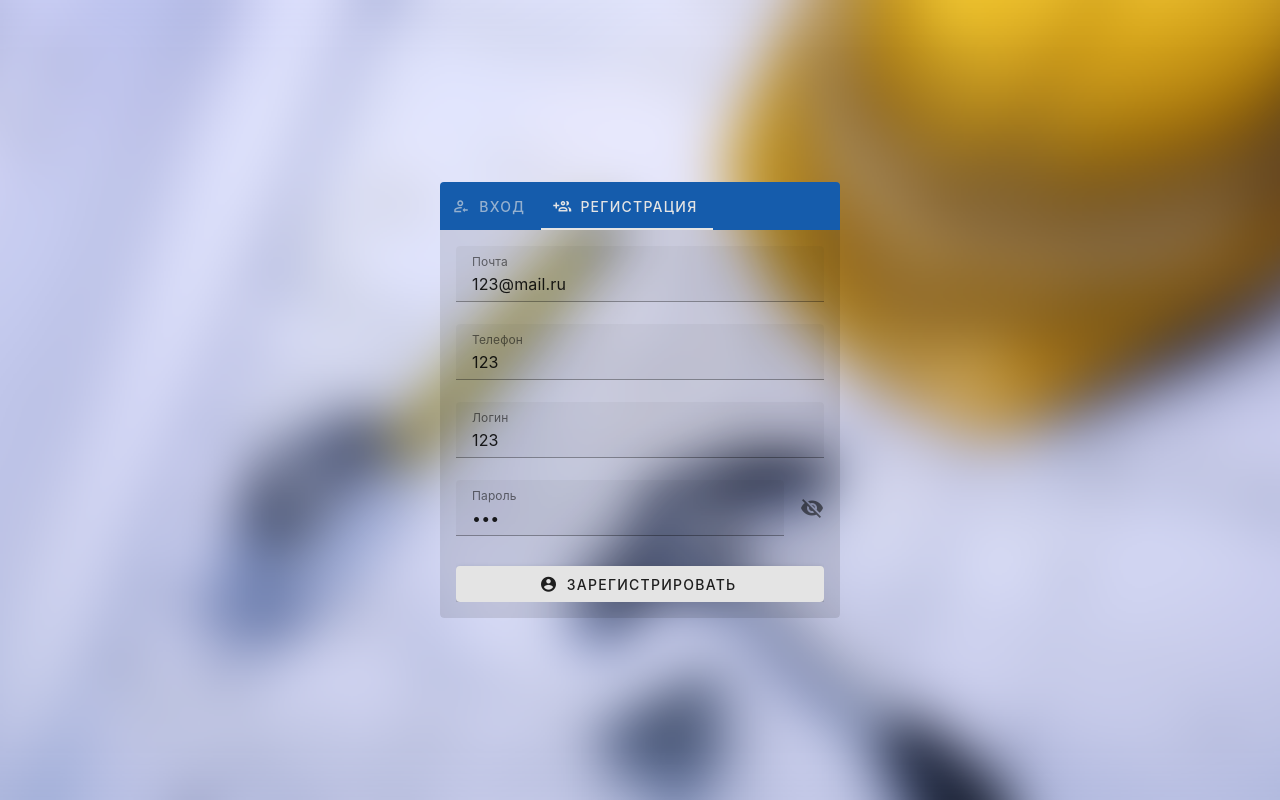
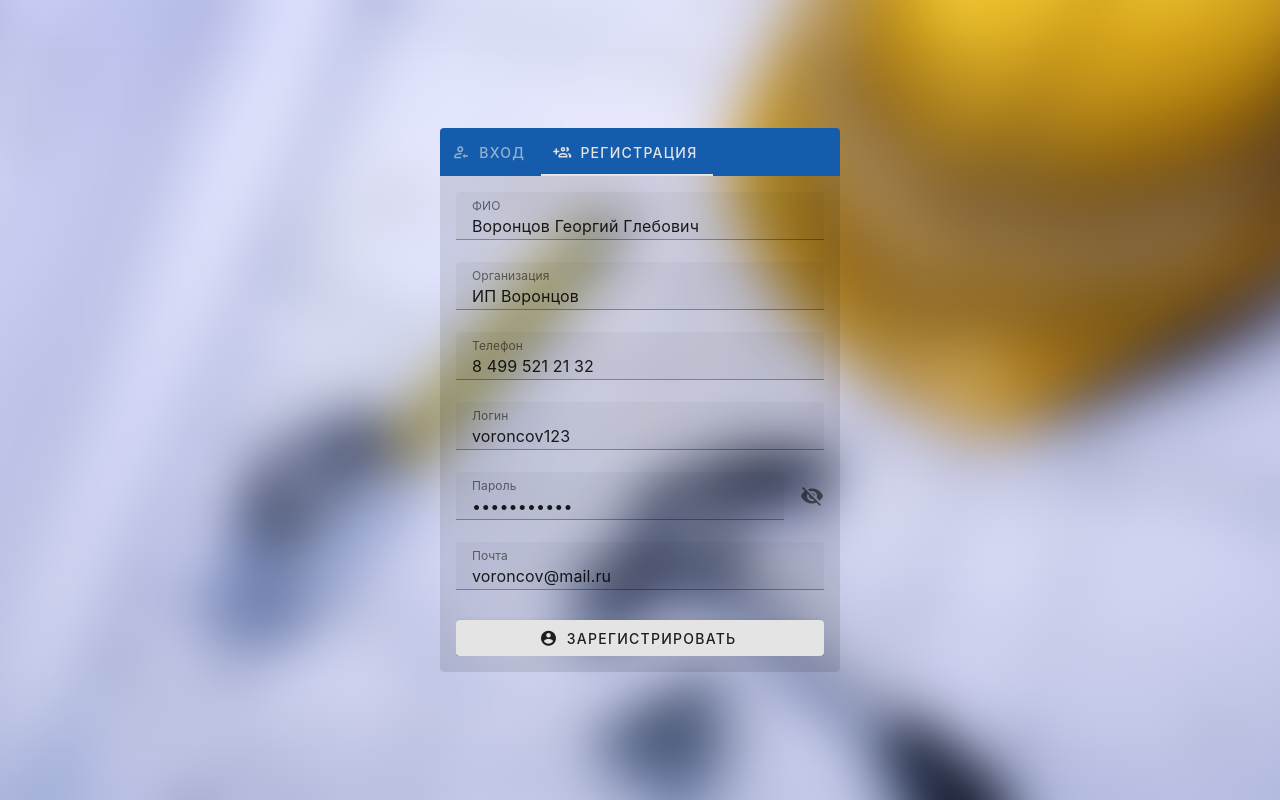
Before and after one commit to AntonKeller/admin-service-panel, a Nuxt app: page / in a window 1280 px wide. Both pictures are taken after a click on the tab "РЕГИСТРАЦИЯ". Built offline with nearby package versions, Linux system fonts and the light colour scheme.

Commit message:
fix aut menu

```diff
--- a/components/c-authorization-form.vue
+++ b/components/c-authorization-form.vue
@@ -6,55 +6,52 @@
           @input="loginErrMsg=''"
           :disabled="isLoading"
           label="Логин"
-          v-model="loginField.value"
-          :rules="loginField.rules"
+          v-model="login.value"
+          :rules="login.rules"
       ></v-text-field>
 
       <v-text-field
           @input="loginErrMsg=''"
           :disabled="isLoading"
           label="Пароль"
-          v-model="passwordField.value"
-          :rules="passwordField.rules"
-          :type="passwordField.isPassword ? 'password' : 'text'"
-          :append-icon="!passwordField.isPassword ? 'mdi-eye' : 'mdi-eye-off'"
+          v-model="password.value"
+          :rules="password.rules"
+          :type="password.isPassword ? 'password' : 'text'"
+          :append-icon="!password.isPassword ? 'mdi-eye' : 'mdi-eye-off'"
           name="input-10-1"
           counter
-          @click:append="passwordField.isPassword = !passwordField.isPassword"
+          @click:append="password.isPassword = !password.isPassword"
       />
 
       <v-label :text="loginErrMsg" class="text-red-accent-4"/>
 
-      <v-btn :loading="isLoading" @click="requestTest" class="mt-2" block>Войти</v-btn>
+      <v-btn :loading="isLoading" @click="request" class="mt-2" block>Войти</v-btn>
     </v-form>
   </div>
 
 </template>
 
 <script>
-
-import axios from 'axios'
-import {serverURL} from "../constants/constants";
+import {authorization} from "../utils/methods/requests";
 
 export default {
   name: "c-authorization-form",
 
   data: () => ({
-
     loginErrMsg: '',
     isLoading: false,
 
-    loginField: {
-      value: "lgonlogon123",
+    login: {
+      value: "voroncov123",
       rules: [
         value => value?.length > 3 ? true : 'Логин введен неверно',
       ],
     },
 
-    passwordField: {
+    password: {
       showIcon: false,
       isPassword: true,
-      value: "1233219872167324fdgdfg",
+      value: "voroncov123",
       rules: [
         value => value?.length > 3 ? true : 'Пароль введен неверно',
       ],
@@ -64,49 +61,29 @@ export default {
 
   methods: {
 
-    requestTest() {
-      axios.get('/api/test').then(resp => console.log('data', resp?.data));
-      // const { data } = await useFetch('/api/test')
-      // console.log('data', data);
-    },
-
-
     request() {
 
       this.isLoading = true;
+      const router = useRouter()
 
-      axios.post(serverURL + '/login', {
-        loginOrEmail: this.loginField.value,
-        password: this.passwordField.value
-      }, {
-        headers: {
-          'Access-Control-Allow-Origin': '*',
-          'Access-Control-Allow-Methods': '*',
-          'Access-Control-Allow-Headers': '*'
-        }
-      }).then((response) => {
-        this.loginErrMsg = '';
-        console.dir('Успешная авторизация', response);
-        this.openUserMenu();
-      }).catch((err) => {
-        console.log('Ошибка авторизации', err);
-        this.loginErrMsg = 'Ошибка авторизации';
-      }).finally(() => {
-        this.isLoading = false;
-      });
+      authorization({
+        login: this.login.value,
+        password: this.password.value,
+      }, 100)
+          .then((response) => {
+            console.log('Успешная авторизация', response);
+            this.loginErrMsg = '';
+            router.push("/manager-menu");
+          })
+          .catch((err) => {
+            console.log('Ошибка авторизации', err);
+            this.loginErrMsg = 'Ошибка авторизации';
+          })
+          .finally(() => {
+            this.isLoading = false;
+          });
 
     },
-
-    openUserMenu() {
-      this.isLoading = true;
-      // const router = useRouter()
-      // router.push("/user-manager-menu");
-      let timeout = setTimeout(() => {
-        const router = useRouter()
-        router.push("/user-manager-menu");
-        clearTimeout(timeout);
-      }, 2500);
-    }
   }
 
 }
--- a/components/c-registration-form.vue
+++ b/components/c-registration-form.vue
@@ -2,37 +2,58 @@
   <v-form fast-fail @submit.prevent>
 
     <v-text-field
+        density="comfortable"
+        v-model="fullName.value"
+        :rules="fullName.rules"
+        :label="fullName.label"
         :disabled="isLoading"
-        v-model="emailField.value"
-        :rules="emailField.rules"
-        label="Почта"
-    ></v-text-field>
+    />
 
     <v-text-field
+        density="comfortable"
+        v-model="organization.value"
+        :rules="organization.rules"
+        :label="organization.label"
         :disabled="isLoading"
-        v-model="phoneNumberField.value"
-        :rules="phoneNumberField.rules"
-        label="Телефон"
-    ></v-text-field>
+    />
 
     <v-text-field
+        density="comfortable"
+        v-model="phoneNumber.value"
+        :rules="phoneNumber.rules"
+        :label="phoneNumber.label"
         :disabled="isLoading"
-        v-model="loginField.value"
-        :rules="loginField.rules"
-        label="Логин"
-    ></v-text-field>
+    />
 
     <v-text-field
+        density="comfortable"
+        v-model="login.value"
+        :rules="login.rules"
+        :label="login.label"
         :disabled="isLoading"
-        v-model="passwordField.value"
-        :append-icon="passwordField.show ? 'mdi-eye' : 'mdi-eye-off'"
-        :rules="passwordField.rules"
-        :type="passwordField.show ? 'text' : 'password'"
-        label="Пароль"
+
+    />
+
+    <v-text-field
+        density="comfortable"
+        v-model="password.value"
+        :disabled="isLoading"
+        :append-icon="password.show ? 'mdi-eye' : 'mdi-eye-off'"
+        :rules="password.rules"
+        :type="password.show ? 'text' : 'password'"
+        :label="password.label"
         name="input-10-1"
         counter
-        @click:append="passwordField.show = !passwordField.show"
-    ></v-text-field>
+        @click:append="password.show = !password.show"
+    />
+
+    <v-text-field
+        density="comfortable"
+        v-model="email.value"
+        :rules="email.rules"
+        :label="email.label"
+        :disabled="isLoading"
+    />
 
     <v-btn
         :loading="isLoading"
@@ -41,15 +62,15 @@
         type="submit"
         block
         @click="request"
-    >Зарегистрировать
+    >
+      Зарегистрировать
     </v-btn>
 
   </v-form>
 </template>
 
 <script>
-import axios from "axios";
-import {serverURL} from '../constants/constants';
+import {registration} from "../utils/methods/requests";
 
 export default {
   name: "c-registration-form",
@@ -58,34 +79,53 @@ export default {
 
     isLoading: false,
 
-    emailField: {
-      label: 'Почта',
-      value: '123@mail.ru',
+    fullName: {
+      label: 'ФИО',
+      value: 'Воронцов Георгий Глебович',
       rules: [
-        value => value?.length > 3 || 'Почта введена некорректно'
+        value => value?.length > 3 || 'ФИО введено некорректно'
       ]
     },
-    phoneNumberField: {
+
+    organization: {
+      label: 'Организация',
+      value: 'ИП Воронцов',
+      rules: [
+        value => value?.length > 3 || 'Организация введена некорректно'
+      ]
+    },
+
+    phoneNumber: {
       label: 'Телефон',
-      value: '123',
+      value: '8 499 521 21 32',
       rules: [
         value => value?.length > 3 || 'Телефон введен некорректно'
       ]
     },
-    loginField: {
+
+    login: {
       label: 'Логин',
-      value: '123',
+      value: 'voroncov123',
       rules: [
         value => value?.length > 3 || 'Логин введен некорректно'
       ]
     },
-    passwordField: {
+
+    password: {
       label: 'Пароль',
-      value: '123',
+      value: 'voroncov123',
       rules: [
         value => value?.length > 3 || 'Пароль введен некорректно'
       ],
       show: false,
+    },
+
+    email: {
+      label: 'Почта',
+      value: 'voroncov@mail.ru',
+      rules: [
+        value => value?.length > 3 || 'Почта введена некорректно'
+      ]
     },
   }),
 
@@ -97,25 +137,44 @@ export default {
 
       this.isLoading = true;
 
-      axios.post(serverURL + '/registration', {
-        email: this.emailField.value,
-        phoneNumber: this.phoneNumberField.value,
-        login: this.loginField.value,
-        password: this.passwordField.value
-      }, {
-        headers: {
-          'Access-Control-Allow-Origin': '*',
-          'Access-Control-Allow-Methods': '*',
-          'Access-Control-Allow-Headers': '*'
-        }
-      }).then((response) => {
-        console.log('Регистрация прошла успешно', response);
-        this.$emit('updateTab', "verify-tab");
-      }).catch((err) => {
-        console.log('Ошибка регистрации', err);
-      }).finally(() => {
-        this.isLoading = false;
-      })
+      registration({
+        fullName: this.fullName.value,
+        organization: this.organization.value,
+        phoneNumber: this.phoneNumber.value,
+        login: this.login.value,
+        password: this.password.value,
+        email: this.email.value,
+      }, 100)
+          .then((response) => {
+            console.log('Регистрация прошла успешно', response);
+            this.$emit('updateTab', "verify-tab");
+          })
+          .catch((err) => {
+            console.log('Ошибка регистрации', err);
+          })
+          .finally(() => {
+            this.isLoading = false;
+          });
+
+      // axios.post(serverURL + '/registration', {
+      //   email: this.emailField.value,
+      //   phoneNumber: this.phoneNumberField.value,
+      //   login: this.loginField.value,
+      //   password: this.passwordField.value
+      // }, {
+      //   headers: {
+      //     'Access-Control-Allow-Origin': '*',
+      //     'Access-Control-Allow-Methods': '*',
+      //     'Access-Control-Allow-Headers': '*'
+      //   }
+      // }).then((response) => {
+      //   console.log('Регистрация прошла успешно', response);
+      //   this.$emit('updateTab', "verify-tab");
+      // }).catch((err) => {
+      //   console.log('Ошибка регистрации', err);
+      // }).finally(() => {
+      //   this.isLoading = false;
+      // })
 
     }
   },
--- a/pages/index.vue
+++ b/pages/index.vue
@@ -39,12 +39,8 @@ import CRegistrationForm from "@/components/c-registration-form.vue";
 export default {
 
   name: 'IndexPage',
-  components: {CRegistrationForm},
-
-  watch: {
-    currentTab(v) {
-      console.log("tab: ", `<${v}>`)
-    }
+  components: {
+    CRegistrationForm
   },
 
   data: () => ({
--- a/utils/methods/requests.ts
+++ b/utils/methods/requests.ts
@@ -8,8 +8,8 @@ import axios from "axios";
  * Authentication
  * */
 export const registration = async (element: TRegistration, delay: number) =>
-    await axios.post(serverURL + '/registration', element, {timeout: delay || 0});
+    await axios.post(serverURL + '/auth/registration', element, {timeout: delay || 0});
 
 
 export const authorization = async (element: TAuthorization, delay: number) =>
-    await axios.post(serverURL + '/registration', element, {timeout: delay || 0});
+    await axios.post(serverURL + '/auth/login', element, {timeout: delay || 0});
```
Also changed, not shown: utils/types/TRegistration.ts (+3 -4 lines).
